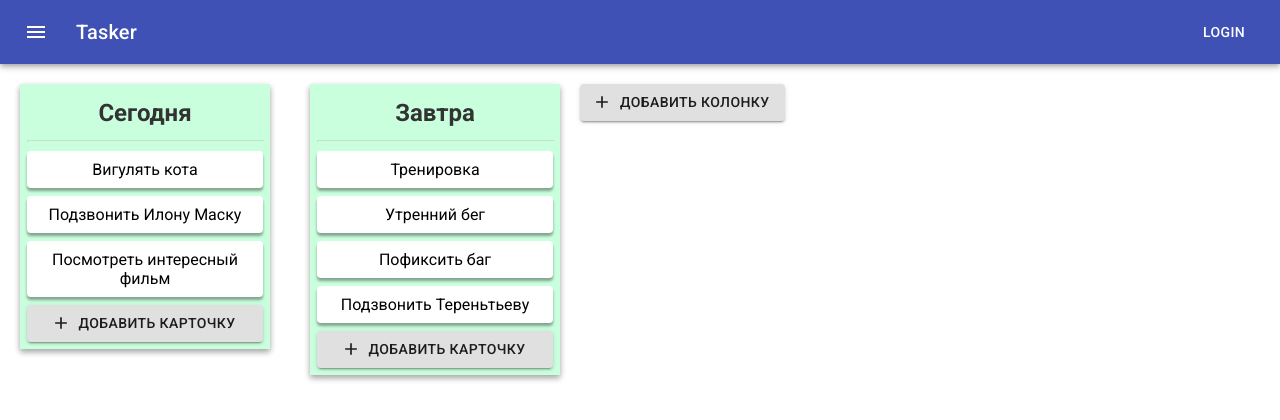
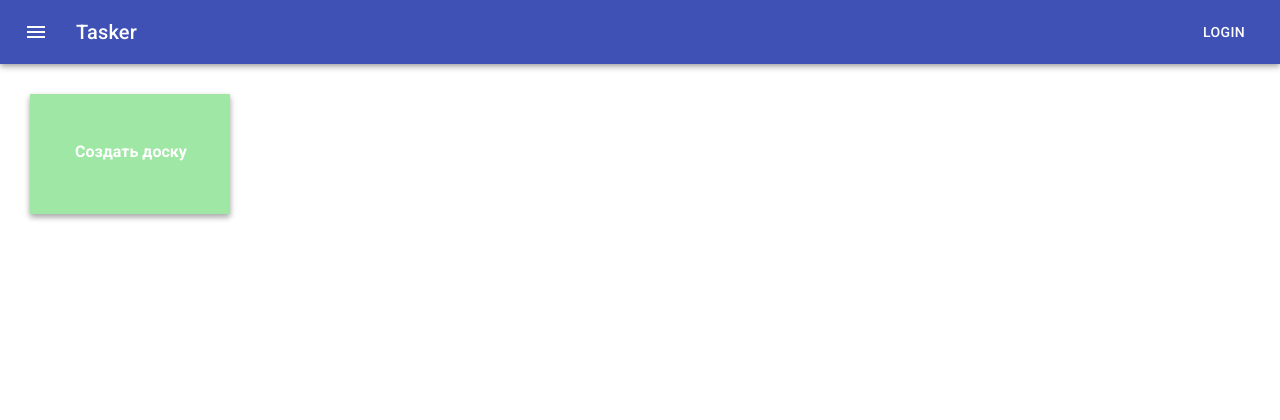
Before and after one commit to george-koshil/clone-trello, a React (Create React App) app: page / in a window 1280 px wide. Shown: the top 420 px of the page. Built offline with nearby package versions, Linux system fonts and the light colour scheme.

Commit message:
Add BoardCreator andstyle to him

```diff
--- a/src/App.css
+++ b/src/App.css
@@ -88,6 +88,33 @@ body {
    display: flex;
 }
 
+.BoardCreator {
+   box-shadow: 0 3px 6px rgba(0,0,0,0.16), 0 3px 6px rgba(0,0,0,0.23);
+   background-color: #9fe7a4;
+   margin-top: 30px;
+   margin-left: 30px;
+   width: 200px;
+   height: 120px;
+   position: relative;
+   cursor: pointer;
+   transition: 400ms;
+}
+
+.BoardCreator:hover {
+   box-shadow: 0 10px 20px rgba(0,0,0,0.19), 0 6px 6px rgba(0,0,0,0.23);
+   transform: scale(1.10);
+}
+
+.BoardCreatorTitle {
+   width: 130px;
+   position: absolute;
+   top: 48px;
+   left: 45px;
+   font-weight: bold;
+   font-family: 'Roboto', sans-serif;
+   color: white;
+}
+
 .AddListButton {
    margin-top: 20px;
 }
--- a/src/App.js
+++ b/src/App.js
@@ -2,12 +2,15 @@ import React, { Component } from 'react';
 import './App.css';
 import Board from "./components/Board";
 import {connect} from "react-redux";
+import BoardCreator from "./components/BoardCreator";
+import TodoAppBar from "./components/TodoAppBar";
 
 class App extends Component {
   render() {
     return (
         <div className='App-page'>
-            <Board lists={this.props.lists}/>
+            <TodoAppBar/>
+           <BoardCreator/>
         </div>
     );
   }
--- a/src/components/Board.js
+++ b/src/components/Board.js
@@ -1,9 +1,9 @@
-import React, {memo} from "react";
 import TaskList from "./TaskList";
 import TodoAppBar from "./TodoAppBar";
 import { DragDropContext}  from "react-beautiful-dnd";
 import store from "../store/store";
 import AddListButton from "./AddListButton";
+import React from "react";
 
 function Board({lists}) {
     const onDragEnd = rezult => {
@@ -55,4 +55,4 @@ function Board({lists}) {
     )
 }
 
-export default memo(Board)
+export default Board
--- /dev/null
+++ b/src/components/BoardCreator.js
@@ -0,0 +1,48 @@
+import React,{useState} from "react";
+import Button from "@material-ui/core/Button";
+import TextField from '@material-ui/core/TextField';
+import store from "../store/store";
+import AddIcon from "@material-ui/icons/Add";
+
+
+function BoardCreator() {
+    let [onBoardCreator, setOnBoardCreator] = useState(false);
+    let [boardName, setBoardName] = useState('');
+
+    if(onBoardCreator) {
+        return(
+          <div className='formBoardCreator'>
+              <TextField
+                  id="outlined-textarea"
+                  value={boardName}
+                  multiline
+                  variant="outlined"
+                  fullWidth={true}
+                  size='large'
+                  autoFocus={true}
+                  onChange={(e) => setBoardName(e.target.value)}
+              />
+
+              <Button
+                  variant="contained"
+                  color="primary"
+                  size='small'
+                  startIcon={<AddIcon/>}
+                  onClick={() => {
+                      setBoardName('');
+                    }
+                  }
+              >
+                  Создать доску
+              </Button>
+          </div>
+        );
+    }
+    return(
+      <div className='BoardCreator' onClick={() => setOnBoardCreator(true)}>
+          <div className='BoardCreatorTitle'>Создать доску</div>
+      </div>
+    );
+}
+
+export default BoardCreator
```
